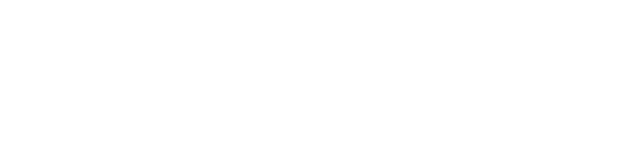
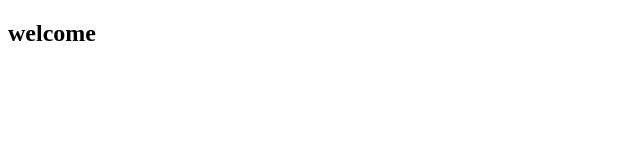
Before and after one commit to elmira-coding/git-saheb, a plain HTML site: page index.html in a window 1280 px wide. Shown: the whole page, without its empty margins (0-640 px from the left). Drawn offline with Linux system fonts and the light colour scheme.

Commit message:
added h2

```diff
--- a/index.html
+++ b/index.html
@@ -6,6 +6,6 @@
         <title>Document</title>
 </head>
 <body>
-
+        <h2>welcome</h2>
 </body>
 </html>
--- /dev/null
+++ b/index.js
@@ -0,0 +1,2 @@
+console.log("Hi Elmira")
+g
```
